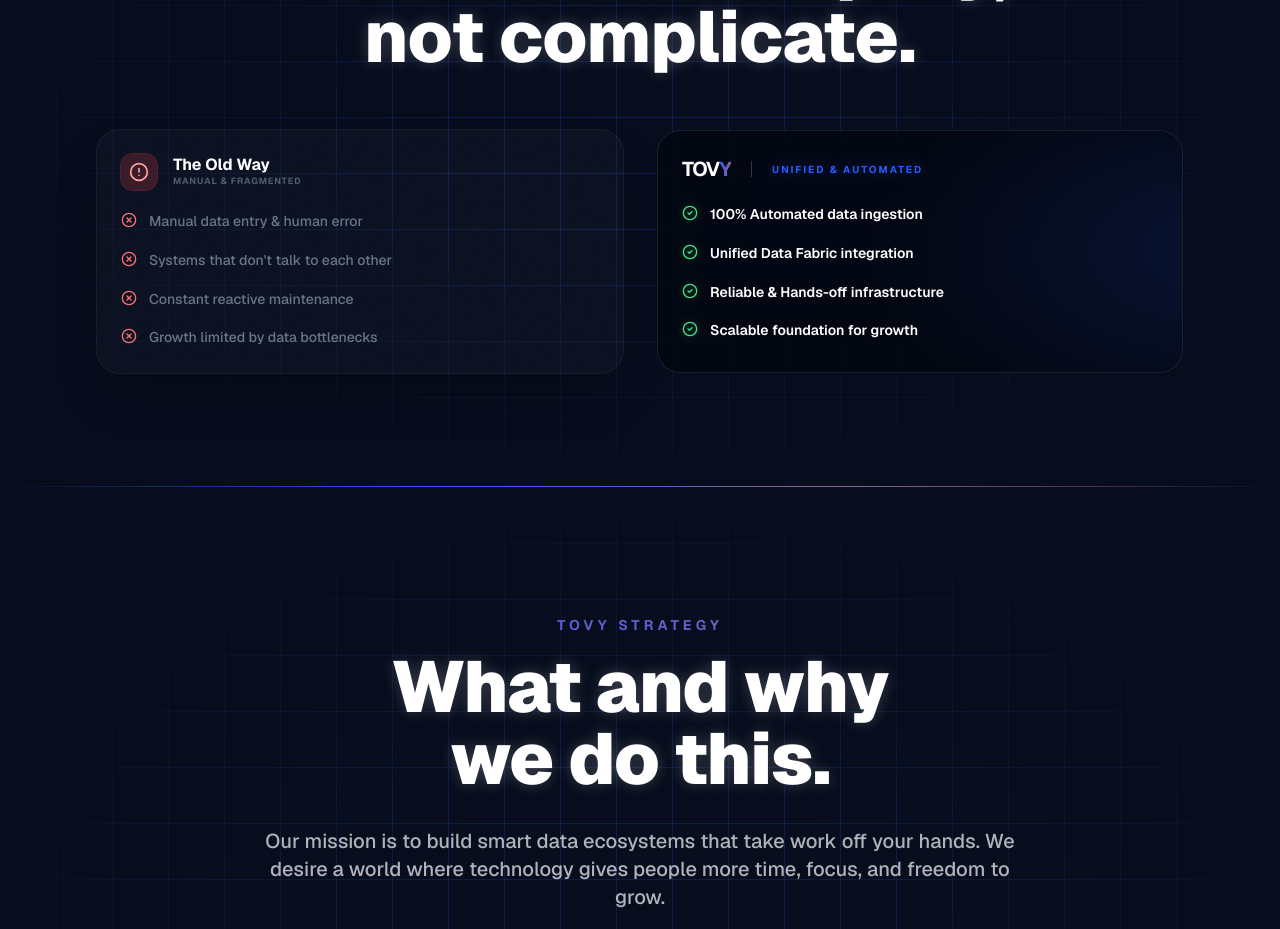
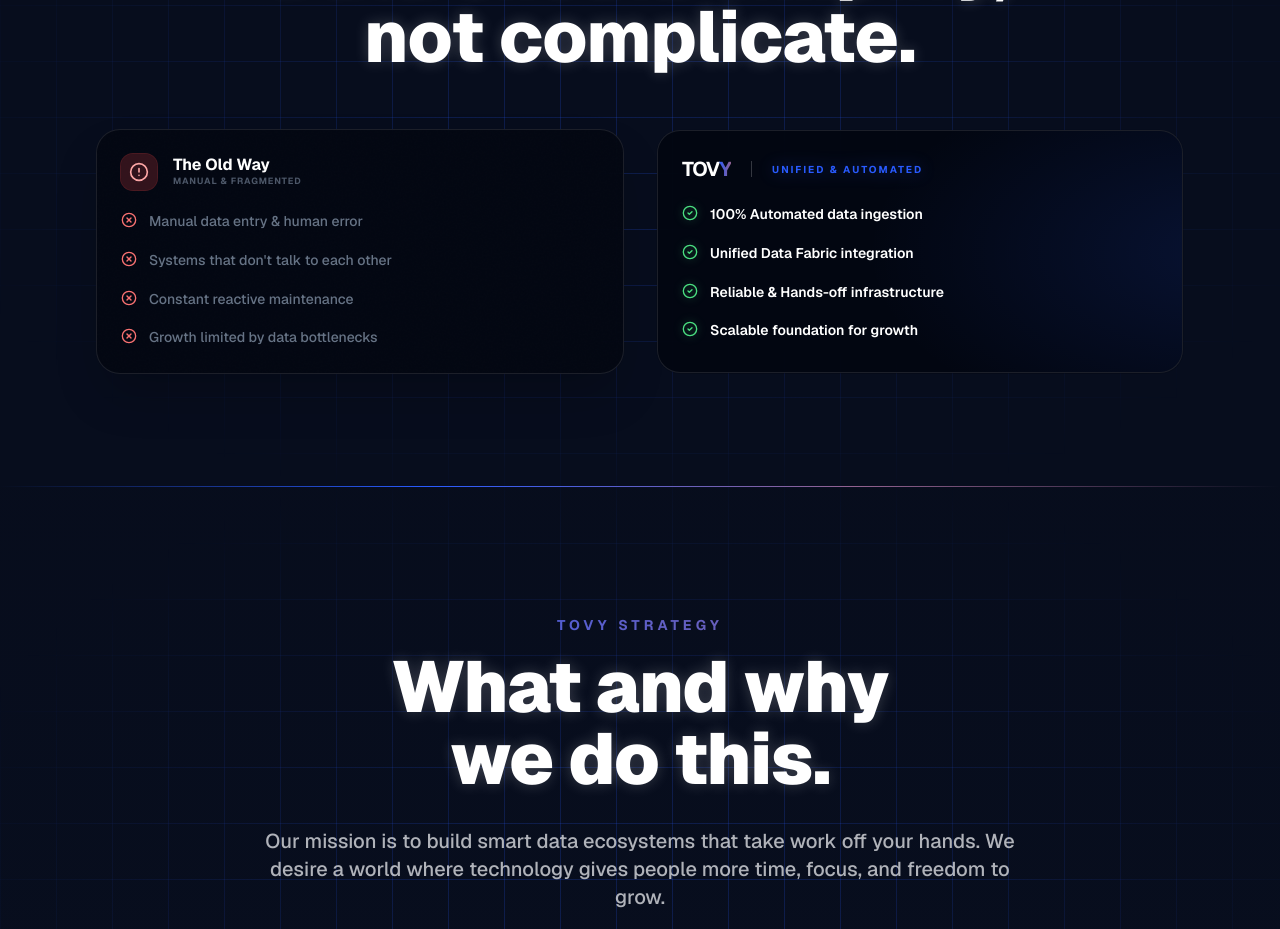
Before and after one commit to tovy-eu/tovy.eu-website, a Next.js app: page /en/ in a window 1280 px wide. Shown: the part 1020-1949 px from the top of the page. Built offline with nearby package versions, Linux system fonts and the light colour scheme.

Commit message:
"The old way" card is transparent and therefore we see the background gr

```diff
--- a/src/components/landing/pain-solution-section.tsx
+++ b/src/components/landing/pain-solution-section.tsx
@@ -48,7 +48,7 @@ export function PainSolutionSection({ dict }: { dict: Dictionary }) {
         <div className="grid grid-cols-1 md:grid-cols-2 gap-6 md:gap-8 items-stretch">
           {/* Pain Section (The Old Way) */}
           <ScrollReveal delay="duration-700" className="flex">
-            <div className="relative w-full p-5 sm:p-6 rounded-3xl bg-white/[0.02] border border-white/5 overflow-hidden group shadow-2xl">
+            <div className="relative w-full p-5 sm:p-6 rounded-3xl bg-card/95 backdrop-blur-xl border border-white/10 overflow-hidden group shadow-2xl">
               <div
                 className="absolute inset-0 opacity-[0.015] pointer-events-none"
                 style={{
@@ -86,7 +86,7 @@ export function PainSolutionSection({ dict }: { dict: Dictionary }) {
                 className="absolute inset-0 opacity-0 group-hover:opacity-100 transition-opacity duration-700 bg-gradient-to-r from-primary via-[hsl(var(--accent-gradient-stop))] to-primary bg-[length:200%_auto] animate-[gradient-flow_15s_linear_infinite]"
               />
 
-              <div className="relative h-full w-full bg-card/80 backdrop-blur-2xl rounded-[calc(1.5rem-1px)] p-5 sm:p-6 flex flex-col transition-all duration-300 shadow-2xl border border-white/10 group-hover:border-transparent overflow-hidden">
+              <div className="relative h-full w-full bg-card/95 backdrop-blur-2xl rounded-[calc(1.5rem-1px)] p-5 sm:p-6 flex flex-col transition-all duration-300 shadow-2xl border border-white/10 group-hover:border-transparent overflow-hidden">
                 <div
                   className="absolute inset-0 pointer-events-none opacity-40 transition-opacity duration-500 group-hover:opacity-60"
                   style={{
```
